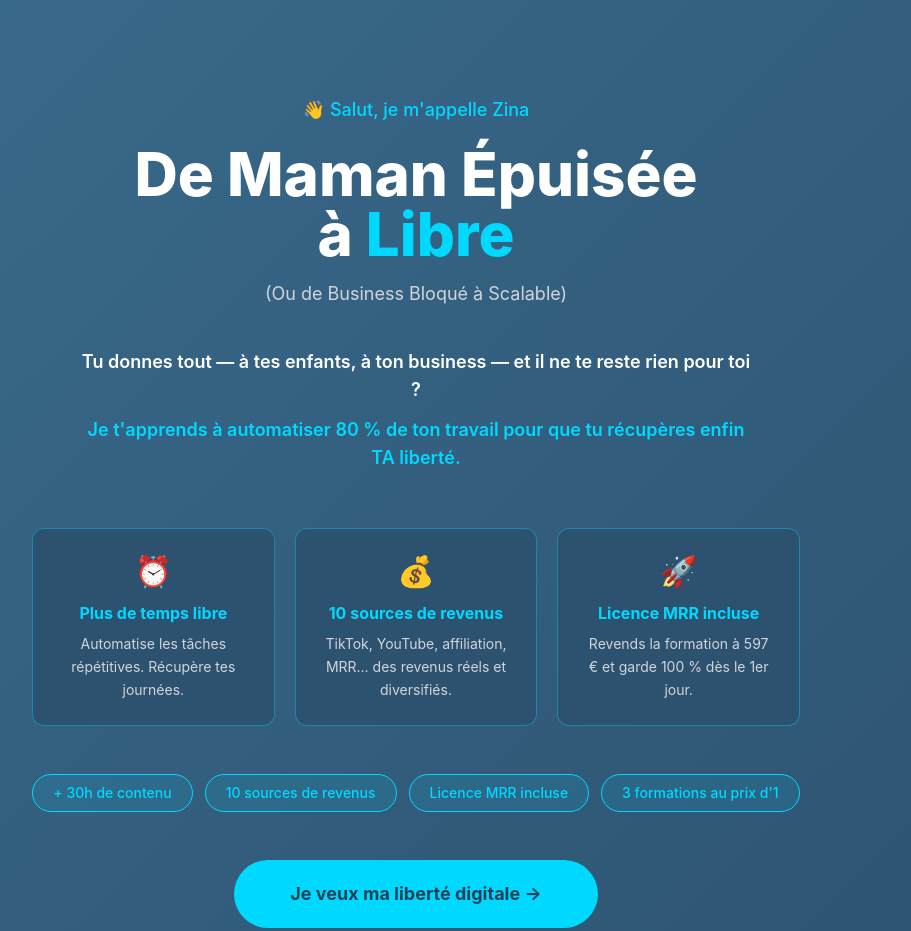
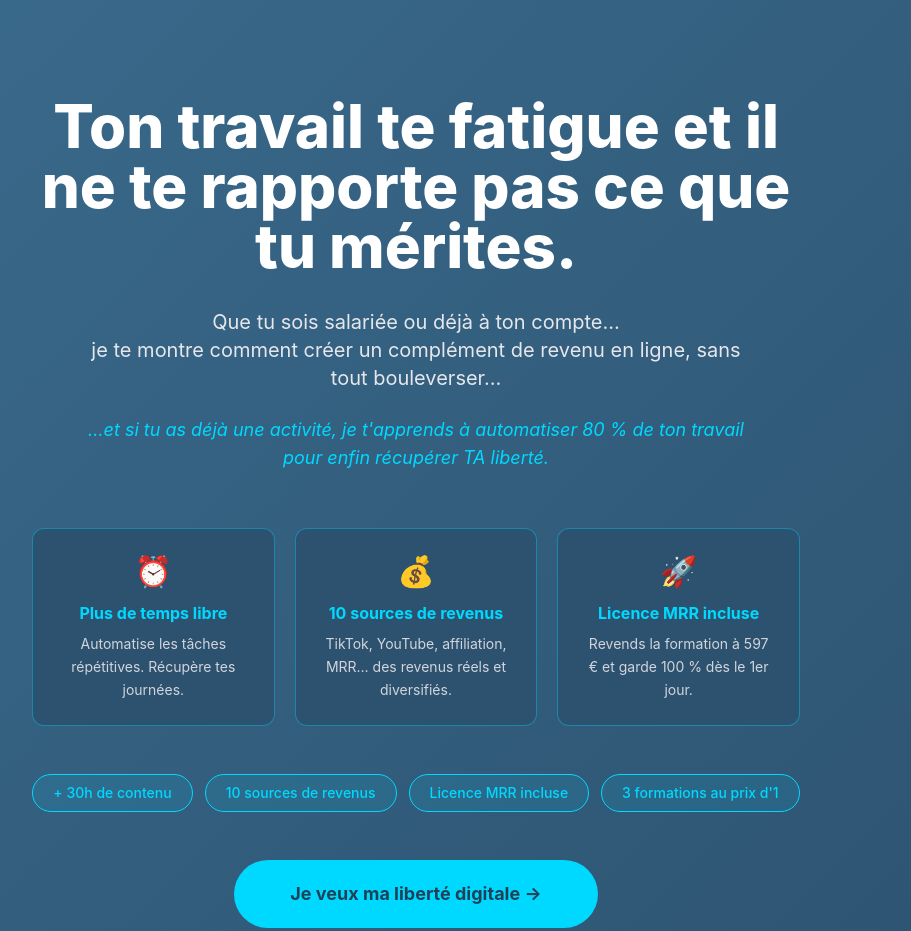
Before and after one commit to orgaiak-zina/orgaiak-zina.github.io, a plain HTML site: page index.html in a window 1280 px wide. Shown: the top 931 px of the page, without its empty margins (224-1135 px from the left). Drawn offline with nearby package versions, Linux system fonts and the light colour scheme.

Commit message:
Update index.html

```diff
--- a/index.html
+++ b/index.html
@@ -1,4 +1,3 @@
-
 <!DOCTYPE html>
 <html lang="fr">
 <head>
@@ -87,19 +86,17 @@
 <!-- ════════════════════════════════ HERO ════════════════════════════════ -->
 <section class="relative z-10 min-h-screen flex flex-col items-center justify-center text-center px-5 py-24 bg-grad">
 
-  <p class="text-brand-cyan font-medium text-lg mb-5">👋 Salut, je m'appelle Zina</p>
-
-  <h1 class="text-4xl md:text-6xl font-extrabold leading-tight mb-4">
-    De Maman Épuisée<br>à <span class="text-brand-cyan">Libre</span>
+  <h1 class="text-4xl md:text-6xl font-extrabold leading-tight mb-8 max-w-3xl">
+    Ton travail te fatigue et il ne te rapporte pas ce que tu mérites.
   </h1>
 
-  <p class="text-lg text-gray-300 mb-10 max-w-lg">(Ou de Business Bloqué à Scalable)</p>
+  <p class="text-lg md:text-xl text-gray-200 mb-6 max-w-2xl leading-relaxed">
+    Que tu sois salariée ou déjà à ton compte…<br>
+    je te montre comment créer un complément de revenu en ligne, sans tout bouleverser…
+  </p>
 
-  <p class="text-base md:text-lg font-semibold mb-3 max-w-2xl">
-    Tu donnes tout — à tes enfants, à ton business — et il ne te reste rien pour toi ?
-  </p>
-  <p class="text-base md:text-lg font-semibold text-brand-cyan mb-14 max-w-2xl">
-    Je t'apprends à automatiser 80 % de ton travail pour que tu récupères enfin TA liberté.
+  <p class="text-base md:text-lg italic text-brand-cyan mb-14 max-w-2xl leading-relaxed">
+    …et si tu as déjà une activité, je t'apprends à automatiser 80 % de ton travail pour enfin récupérer TA liberté.
   </p>
 
   <!-- 3 bénéfices clés -->
@@ -543,7 +540,7 @@
         <div>
           <h3 class="font-bold text-brand-cyan text-lg mb-3">Mon engagement envers toi</h3>
           <p class="text-gray-300 text-sm leading-relaxed">
-            Tu accèdes à une formation complète, mise à jour régulièrement avec les nouvelles stratégies réseaux. Le contenu est livré immédiatement après ton paiement. Si tu appliques les étapes dans l'ordre, tu auras tous les outils pour lancer ton activité en ligne — sans avoir besoin d'une communauté, d'une expérience préalable, ou de travailler 8 heures par jour.
+            Tu accèdes à une formation complète, mise à jour régulièrement avec les nouvelles stratégies réseaux. Le contenu est livré immédiatement après ton paiement. Si tu appliques les étapes dans l'ordre, tu auras tous les outils pour lancer ton activité en ligne — même sans expérience préalable, avec l'appui d'une communauté présente pour t'accompagner à chaque étape.
           </p>
           <p class="text-gray-500 text-xs mt-4">Produit digital — livré instantanément. Aucun remboursement après l'achat.</p>
         </div>
```
